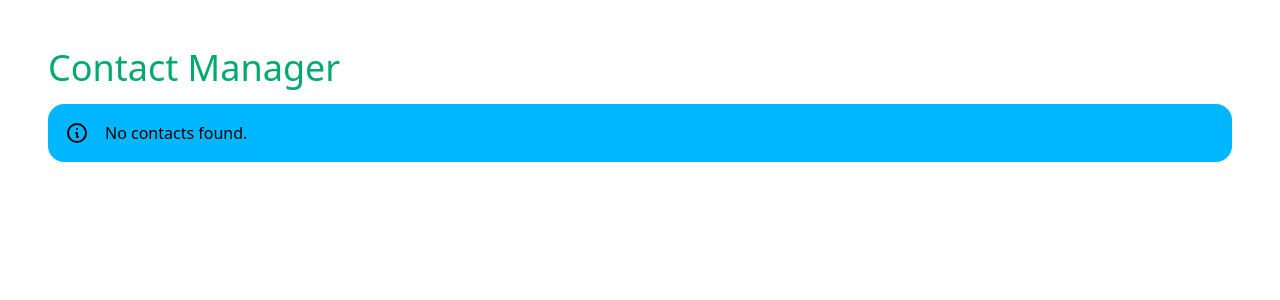
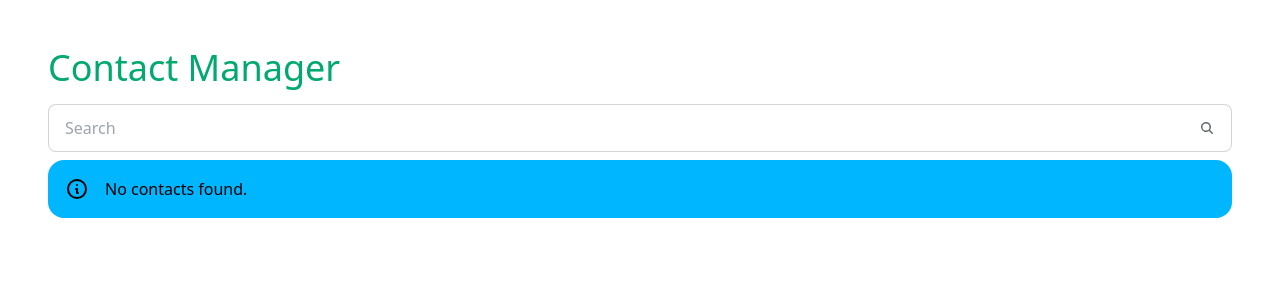
Before and after one commit to dmurawski/django-htmx, a Django app: page / in a window 1280 px wide. Shown: the top 300 px of the page. Run offline with Django 5.2, Linux system fonts and the light colour scheme; the visitor is signed in with stand-in values (Sample User, id 1); data that the repository does not hold is empty; some libraries are stand-ins or nearby versions.

Commit message:
HTMX active search

```diff
--- a/contacts/templates/contacts.html
+++ b/contacts/templates/contacts.html
@@ -4,7 +4,16 @@
 
 <div>
     <h1 class="text-4xl text-success mb-4">Contact Manager</h1>
-    {% include 'partials/contact-list.html' %}
+    <label class="input input-bordered flex items-center gap-2 mb-2">
+        <input type="text" class="grow" placeholder="Search" name="search" hx-get="{% url 'search' %}"
+            hx-trigger="keyup delay:500ms" hx-target="#contacts-list" />
+        <svg xmlns="http://www.w3.org/2000/svg" viewBox="0 0 16 16" fill="currentColor" class="h-4 w-4 opacity-70">
+            <path fill-rule="evenodd"
+                d="M9.965 11.026a5 5 0 1 1 1.06-1.06l2.755 2.754a.75.75 0 1 1-1.06 1.06l-2.755-2.754ZM10.5 7a3.5 3.5 0 1 1-7 0 3.5 3.5 0 0 1 7 0Z"
+                clip-rule="evenodd" />
+        </svg>
+    </label>
+    {% include 'partials/contacts-list.html' %}
 </div>
 
 {% endblock %}
--- a/contacts/urls.py
+++ b/contacts/urls.py
@@ -4,4 +4,5 @@ from . import views
 
 urlpatterns = [
     path("", views.index, name="index"),
+    path("search/", views.search_contacts, name="search"),
 ]
--- a/contacts/views.py
+++ b/contacts/views.py
@@ -1,4 +1,5 @@
 from django.contrib.auth.decorators import login_required
+from django.db.models import Q
 from django.shortcuts import render
 
 
@@ -7,3 +8,14 @@ def index(request):
     contacts = request.user.contacts.all().order_by("-created_at")
     context = {"contacts": contacts}
     return render(request, "contacts.html", context)
+
+
+@login_required
+def search_contacts(request):
+    query = request.GET.get("search", "")
+
+    contacts = request.user.contacts.filter(
+        Q(name__icontains=query) | Q(email__icontains=query)
+    )
+
+    return render(request, "partials/contacts-list.html", {"contacts": contacts})
```
Also changed, not shown: contacts/templates/partials/contacts-list.html (renamed from contacts/templates/partials/contact-list.html).
